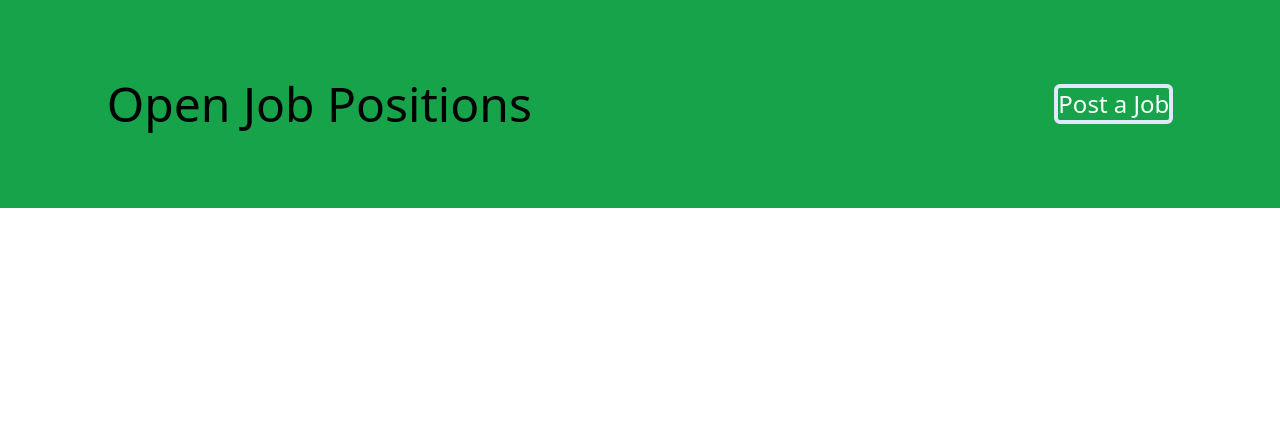
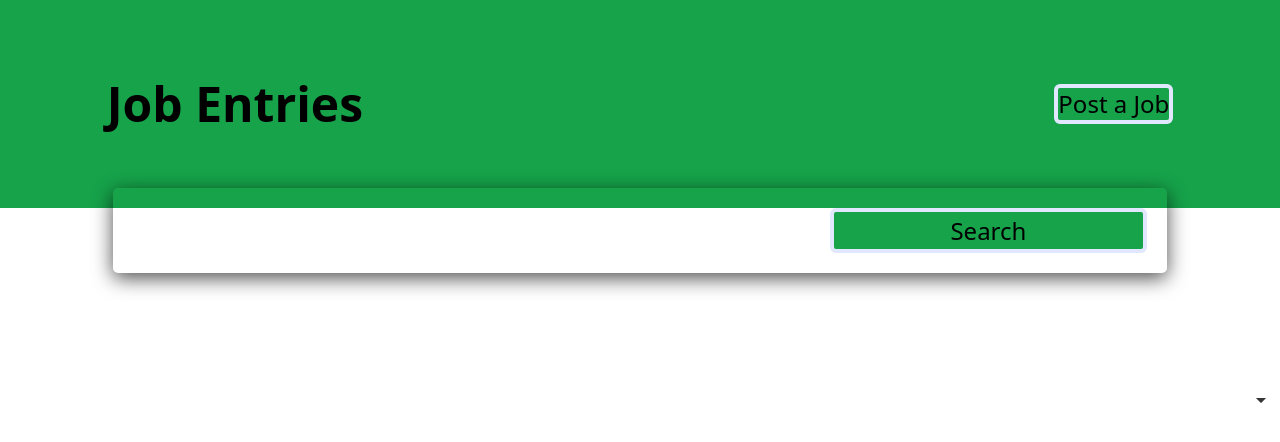
Before and after one commit to alemba-21/poverty-line, a React (Create React App) app in the folder frontend/: page /Jobs in a window 1280 px wide. Shown: the top 442 px of the page. Built offline with nearby package versions, Linux system fonts and the light colour scheme.

Commit message:
working on the listing of the cards

```diff
--- a/frontend/package.json
+++ b/frontend/package.json
@@ -8,6 +8,8 @@
     "@testing-library/react": "^13.4.0",
     "@testing-library/user-event": "^13.5.0",
     "antd": "^4.23.6",
+    "from": "^0.1.7",
+    "make-styles": "^0.0.1",
     "react": "^18.2.0",
     "react-dom": "^18.2.0",
     "react-icons": "^4.6.0",
@@ -16,6 +18,7 @@
     "react-typed": "^1.2.0",
     "route": "^0.2.5",
     "routes": "^2.1.0",
+    "variant": "^2.1.0",
     "web-vitals": "^2.1.4"
   },
   "scripts": {
--- a/frontend/src/Links/Application.js
+++ b/frontend/src/Links/Application.js
@@ -1,10 +1,10 @@
-import React from 'react'
-import Application_page from '../components/Job/Application_page'
+// import React from 'react'
+// import Application_page from '../components/Job/Application_page'
 
-const Application = () => {
-  return (
-    <div><Application_page/></div>
-  )
-}
+// const Application = () => {
+//   return (
+//     <div><Application_page/></div>
+//   )
+// }
 
-export default Application
+// export default Application
--- a/frontend/src/Links/JobDetails.js
+++ b/frontend/src/Links/JobDetails.js
@@ -1,12 +1,12 @@
-import React from 'react'
-import Details_page from '../components/Job/JobDetails_page'
+// import React from 'react'
+// import Details_page from '../components/Job/JobDetails_page'
 
-const JobDetails = () => {
-  return (
-    <div>
-        <Details_page/>
-    </div>
-  )
-}
+// const JobDetails = () => {
+//   return (
+//     <div>
+//         <Details_page/>
+//     </div>
+//   )
+// }
 
-export default JobDetails
+// export default JobDetails
--- a/frontend/src/Links/Jobs.js
+++ b/frontend/src/Links/Jobs.js
@@ -1,10 +1,12 @@
 import React from 'react'
-import JobListing_page from '../components/Job/JobListing_page'
+import Header from '../components/Job/Header'
+import SearchBar from '../components/Job/SearchBar'
 
 const Jobs = () => {
   return (
     <div>
-        <JobListing_page/>
+        <Header/>
+        <SearchBar/>
     </div>
   )
 }
--- a/frontend/src/components/Job/Application_page.jsx
+++ /dev/null
@@ -1,9 +0,0 @@
-import React from 'react'
-
-const Application_page = () => {
-  return (
-    <div>Application_page</div>
-  )
-}
-
-export default Application_page
--- a/frontend/src/components/Job/JobListing_page.jsx
+++ b/frontend/src/components/Job/Header.jsx
@@ -7,8 +7,8 @@ const JobListing_page = () => {
         <Grid container class="flex justify-center">
             <Grid item xs={10}>
                 <Box class="flex items-center flex justify-between">
-                    <h1 class="text-5xl">Open Job Positions</h1>
-                    <Button class="normal-case text-2xl border-4 border-indigo-100/100" >Post a Job</Button>
+                    <h1 class="text-5xl font-bold">Job Entries</h1>
+                    <Button class="normal-case text-2xl border-4 border-indigo-100/100 text-black">Post a Job</Button>
                 </Box>
             </Grid>
         </Grid>
--- a/frontend/src/components/Job/JobDetails_page.jsx
+++ /dev/null
@@ -1,9 +0,0 @@
-import React from 'react'
-
-const JobDetails_page = () => {
-  return (
-    <div>JobDetails_page</div>
-  )
-}
-
-export default JobDetails_page
--- /dev/null
+++ b/frontend/src/components/Job/SearchBar.jsx
@@ -0,0 +1,40 @@
+import React from 'react'
+import {Box, Grid, Button, Select, MenuItem, makeStyles } from '@material-ui/core';
+
+const useStyles = makeStyles({
+  wrapper: {
+    backgroundColor: "fff",
+    display: "flex",
+    boxShadow: "0px 5px 20px rgba(0, 0, 0, 0.7)",
+    borderRadius: "5px",
+    "& > *":{
+      flex: 1,
+      height: "45px",
+      margin: "20px",
+    },
+  },
+});
+
+const SearchBar = () => {
+  const classes = useStyles();
+  return (
+    <Grid container class="flex justify-center p-2 -mt-7">
+      <Grid item xs={10}>
+        <Box className={classes.wrapper}>
+          <Select class = "text-white" disableUnderline variant='filled' defaultValue="Full Time">
+            <MenuItem value="Full Time">Full Time</MenuItem>
+            <MenuItem value="Part Time">Part Time</MenuItem>
+            <MenuItem value= "Contract">Contract</MenuItem>
+          </Select>
+          <Select class = "text-white" disableUnderline variant='filled' defaultValue="Remote">
+            <MenuItem value="Remote">Remote</MenuItem>
+            <MenuItem value="HyBrid">Hybrid</MenuItem>
+          </Select>
+          <Button variant='contained' class="normal-case text-2xl border-4 border-indigo-100/100 text-black" >Search</Button>
+        </Box>
+      </Grid>
+    </Grid>
+  )
+}
+
+export default SearchBar
```
Also changed, not shown: 1 other file (tests, documents, lock files or other folders).
